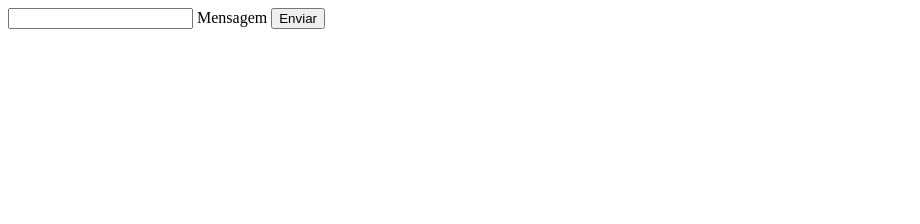
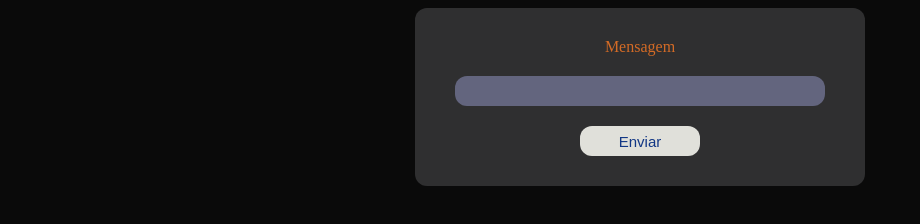
Before and after one commit to joabeslopes/trabalho-pc-websocket, a website: page ws/index.html in a window 1280 px wide. Shown: the whole page, without its empty margins (0-920 px from the left). Drawn offline with Linux system fonts and the light colour scheme.

Commit message:
add css ws

```diff
--- a/ws/index.html
+++ b/ws/index.html
@@ -4,11 +4,12 @@
     <meta charset="UTF-8">
     <meta name="viewport" content="width=device-width, initial-scale=1.0">
     <title>Demonstraçao Websocket</title>
+    <link rel="stylesheet" href="style.css">
 </head>
 <body>
     <div id="app">
+        <label for="messageInput">Mensagem</label>
         <input type="text" id="messageInput" />
-        <label for="messageInput">Mensagem</label>
         <button id="enviar" onclick="sendMessage()">Enviar</button>
         <div id="messageList"></div>
         <script src="script.js"></script>
--- /dev/null
+++ b/ws/style.css
@@ -0,0 +1,64 @@
+body {
+    align-items: center;
+    background-color: #0a0a0a;
+    display: flex;
+    flex-direction: column;
+}
+
+#app {
+    background-color: #2f2f30;
+    border-radius: 12px;
+    box-sizing: border-box;
+    padding: 30px;
+    width: 450px;
+    display: flex;
+    flex-direction: column;
+    height: auto;
+    align-items: center;
+    word-break: break-word;
+}
+
+input {
+    background-color: #63657e;
+    border-radius: 12px;
+    border: 0;
+    box-sizing: border-box;
+    color: #eee;
+    font-size: 17px;
+    outline: 0;
+    padding: 0 10px;
+    width: 95%;
+    height: 30px;
+    margin-top: 20px;
+}
+
+button {
+    background-color: #e0e0da;
+    border-radius: 12px;
+    border: 0;
+    box-sizing: border-box;
+    color: #123785;
+    cursor: pointer;
+    font-size: 15px;
+    height: 30px;
+    margin-top: 20px;
+    outline: 0;
+    text-align: center;
+    width: 120px;
+}
+
+button:active {
+    background-color: rgb(141, 140, 139);
+}
+
+label{
+    color: #d36b26;
+}
+
+p{
+    color: #da8627;
+}
+
+b{
+    color: #4f99dd;
+}
```
